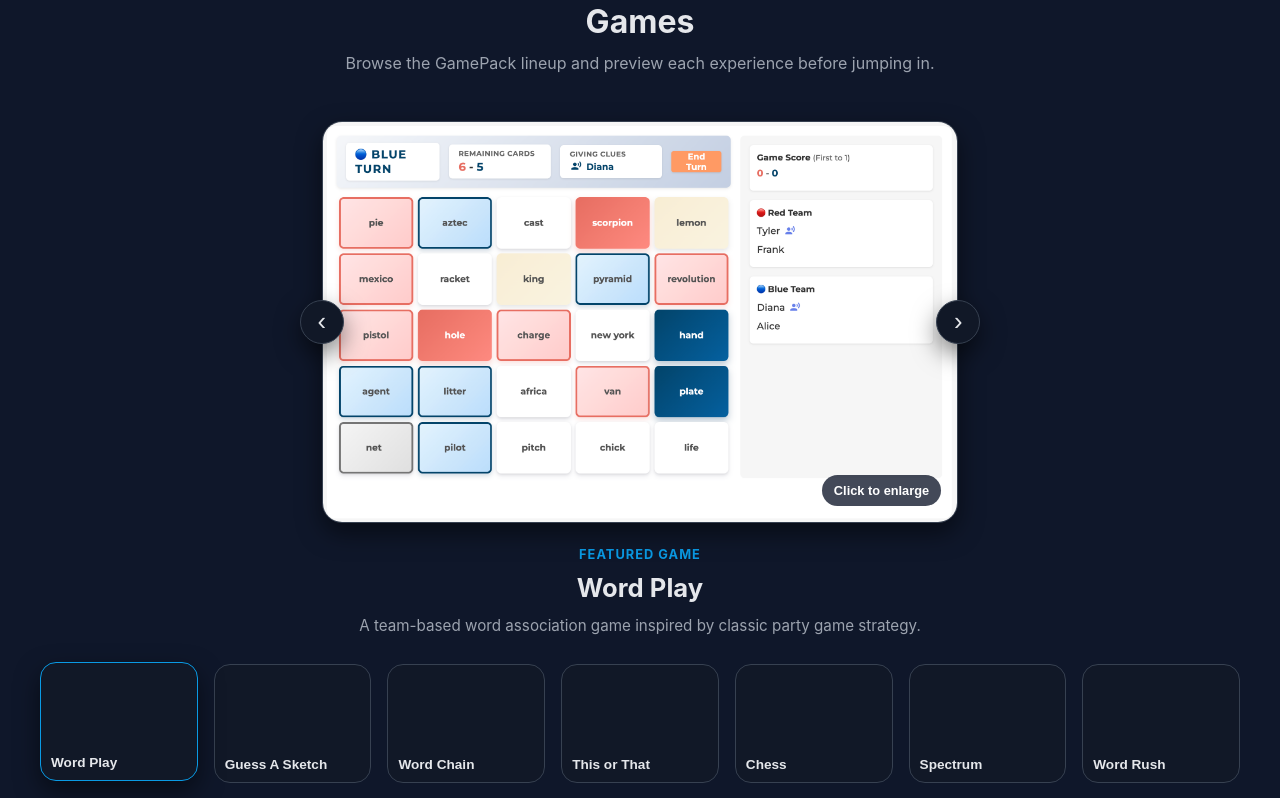
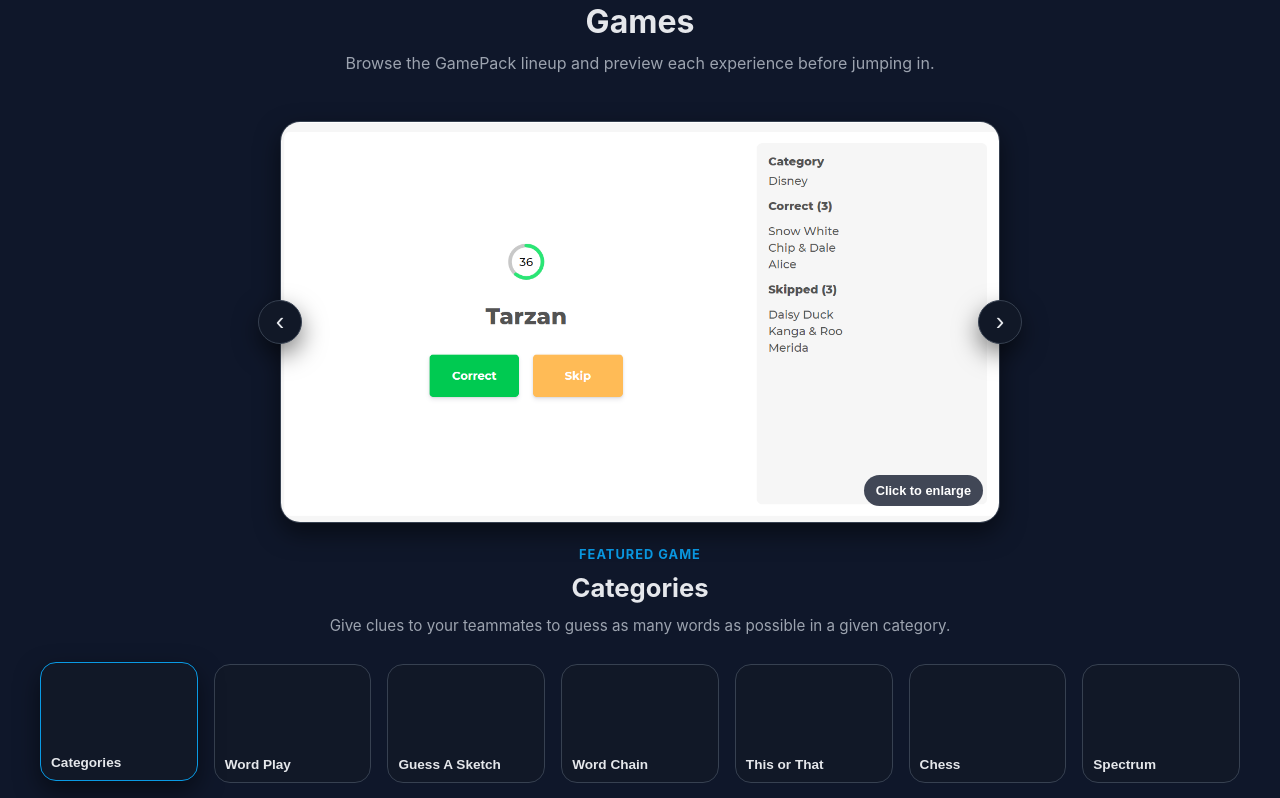
Before and after one commit to Visual-Zone-Development/visualzone.dev, an Angular app: page /projects/gamepack in a window 1280 px wide. Shown: the part 940-1738 px from the top of the page. Built offline with nearby package versions, Linux system fonts and the light colour scheme.

Commit message:
Game screenshots for gamepack

```diff
--- a/src/app/features/projects/gamepack/gamepack.component.ts
+++ b/src/app/features/projects/gamepack/gamepack.component.ts
@@ -33,6 +33,16 @@ export class GamepackComponent {
 
   readonly games: GamepackGame[] = [
     {
+      src: 'assets/images/gamepack/categories.png',
+      alt: 'Categories gameplay screen',
+      caption: 'Categories',
+      title: 'Categories',
+      description:
+        'Give clues to your teammates to guess as many words as possible in a given category.',
+      width: 2144,
+      height: 1352,
+    },
+    {
       src: 'assets/images/gamepack/wordplay.png',
       alt: 'Word Play gameplay screen',
       caption: 'Word Play',
@@ -48,7 +58,7 @@ export class GamepackComponent {
       caption: 'Guess A Sketch',
       title: 'Guess A Sketch',
       description:
-        'Draw fast, guess faster, and watch the chaos unfold in real time.',
+        'Compete head to head with other players to earn the most points guessing each other\'s sketches!',
       width: 2140,
       height: 1468,
     },
@@ -58,7 +68,7 @@ export class GamepackComponent {
       caption: 'Word Chain',
       title: 'Word Chain',
       description:
-        'Keep the chain alive with quick thinking and even quicker vocabulary.',
+        'Find as many words as you can in the alloted time.',
       width: 2144,
       height: 1352,
     },
@@ -68,7 +78,7 @@ export class GamepackComponent {
       caption: 'This or That',
       title: 'This or That',
       description:
-        'Vote through funny dilemmas and see how your room stacks up.',
+        'A social game to see what your friends would rather do.',
       width: 1280,
       height: 700,
     },
@@ -78,7 +88,7 @@ export class GamepackComponent {
       caption: 'Chess',
       title: 'Chess',
       description:
-        'A classic board game experience with live multiplayer and video chat.',
+        'A classic board game experience.',
       width: 1280,
       height: 700,
     },
@@ -88,7 +98,7 @@ export class GamepackComponent {
       caption: 'Spectrum',
       title: 'Spectrum',
       description:
-        'A colorful party challenge built around creative choices and group reactions.',
+        'One person sees a target on a spectrum. Give a clue. Others guess where it lands.',
       width: 2075,
       height: 1417,
     },
@@ -98,7 +108,7 @@ export class GamepackComponent {
       caption: 'Word Rush',
       title: 'Word Rush',
       description:
-        'Race against the clock to find as many words as you can before time runs out.',
+        'Race to solve Wordle puzzles! Guess words in a free-for-all competition.',
       width: 2158,
       height: 1484,
     },
```
